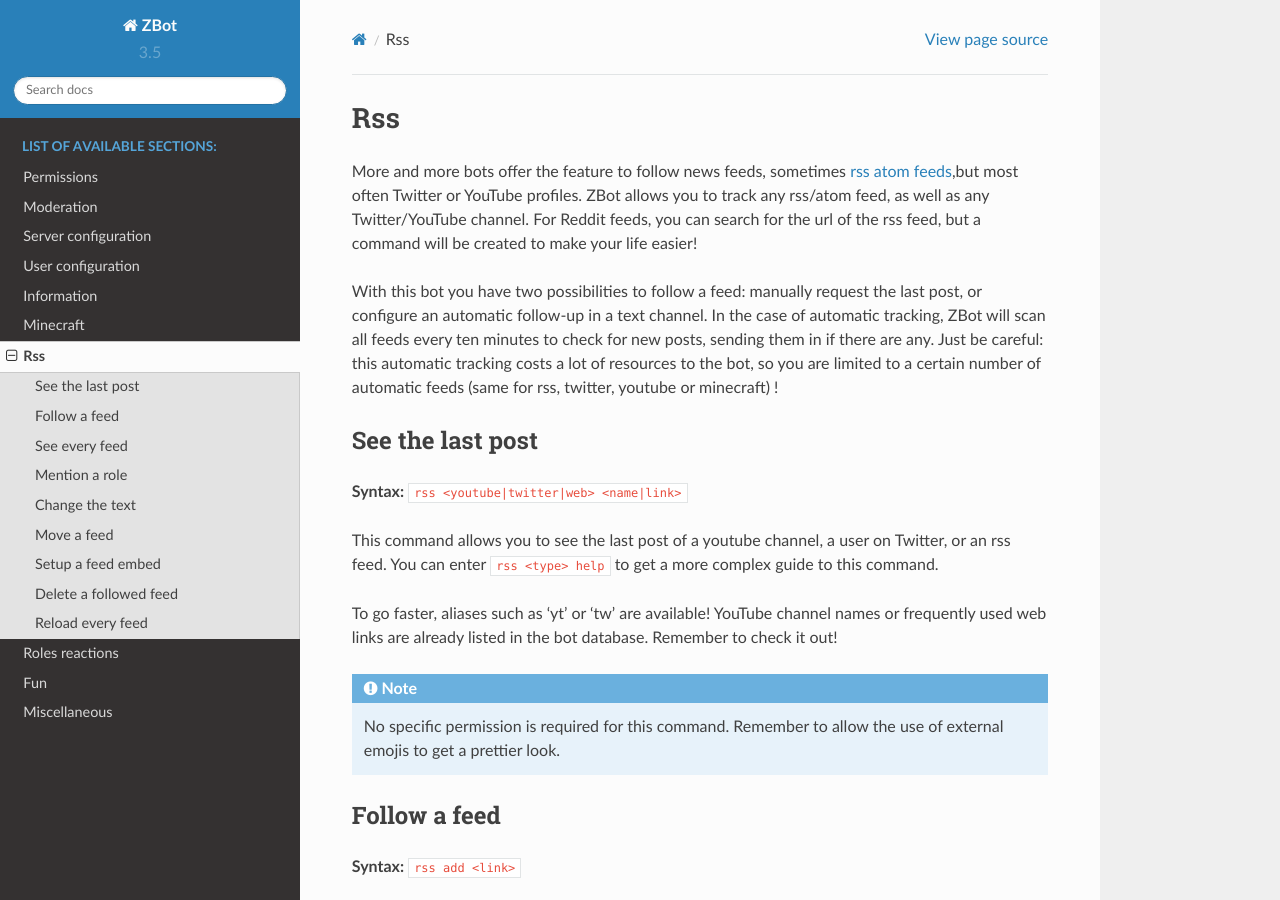
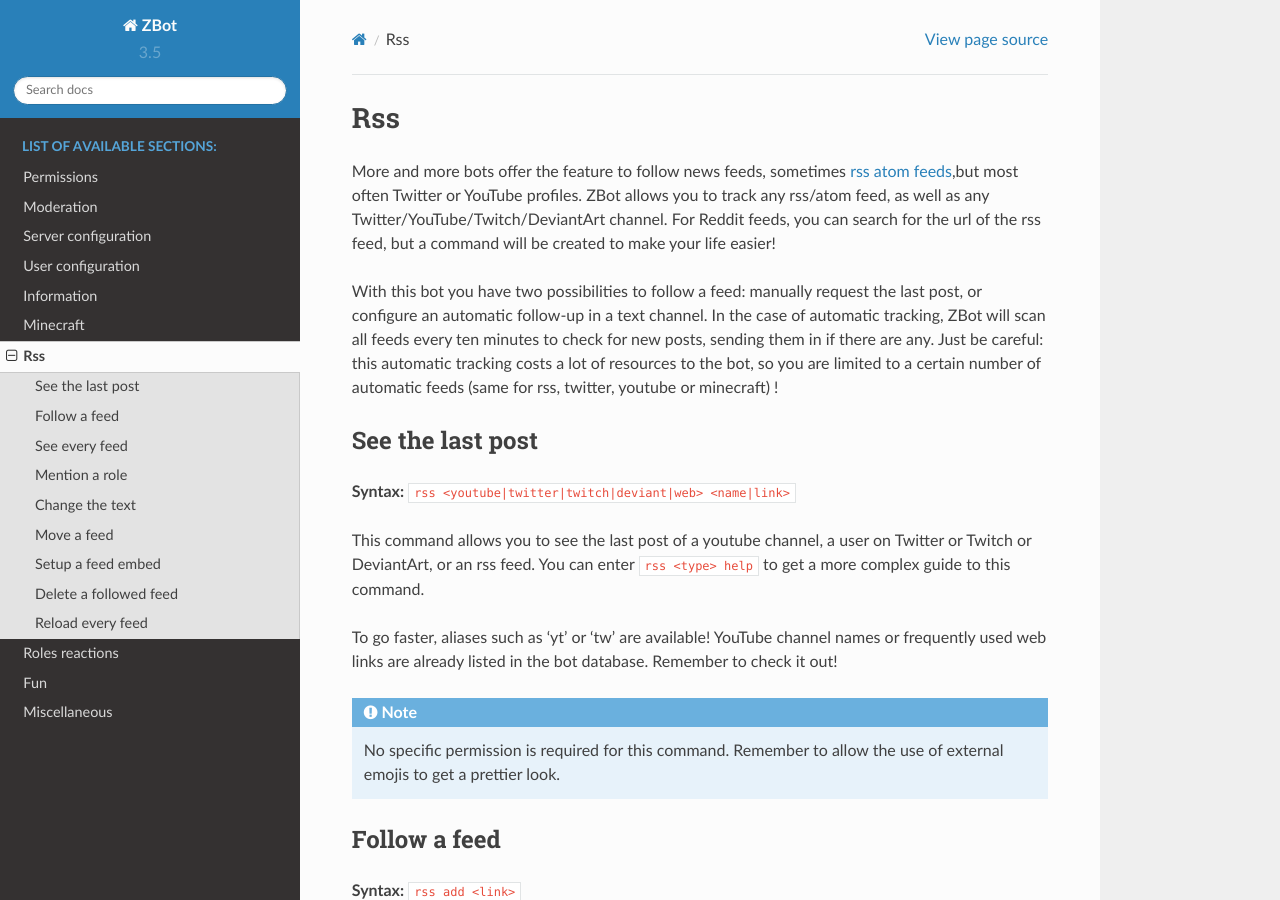
Before and after one commit to Axobot-org/Axobot, a Sphinx documentation site: the page built from docs/rss.rst, in a window 1280 px wide and 900 px high. Built offline with Sphinx 7.4.7 and the Read the Docs theme 2.0.0, drawn with Linux system fonts in a browser that asks for light colours; some of the changed text lies outside the part shown.

Commit message:
[update] rss doc

```diff
--- a/docs/rss.rst
+++ b/docs/rss.rst
@@ -2,7 +2,7 @@
 Rss
 ===
 
-More and more bots offer the feature to follow news feeds, sometimes `rss atom feeds <https://en.wikipedia.org/wiki/RSS>`_,but most often Twitter or YouTube profiles. ZBot allows you to track any rss/atom feed, as well as any Twitter/YouTube channel. For Reddit feeds, you can search for the url of the rss feed, but a command will be created to make your life easier!
+More and more bots offer the feature to follow news feeds, sometimes `rss atom feeds <https://en.wikipedia.org/wiki/RSS>`_,but most often Twitter or YouTube profiles. ZBot allows you to track any rss/atom feed, as well as any Twitter/YouTube/Twitch/DeviantArt channel. For Reddit feeds, you can search for the url of the rss feed, but a command will be created to make your life easier!
 
 With this bot you have two possibilities to follow a feed: manually request the last post, or configure an automatic follow-up in a text channel. In the case of automatic tracking, ZBot will scan all feeds every ten minutes to check for new posts, sending them in if there are any. Just be careful: this automatic tracking costs a lot of resources to the bot, so you are limited to a certain number of automatic feeds (same for rss, twitter, youtube or minecraft) !
 
@@ -11,9 +11,9 @@
 See the last post
 -----------------
 
-**Syntax:** :code:`rss <youtube|twitter|web> <name|link>`
+**Syntax:** :code:`rss <youtube|twitter|twitch|deviant|web> <name|link>`
 
-This command allows you to see the last post of a youtube channel, a user on Twitter, or an rss feed. You can enter :code:`rss <type> help` to get a more complex guide to this command.
+This command allows you to see the last post of a youtube channel, a user on Twitter or Twitch or DeviantArt, or an rss feed. You can enter :code:`rss <type> help` to get a more complex guide to this command.
 
 To go faster, aliases such as 'yt' or 'tw' are available! YouTube channel names or frequently used web links are already listed in the bot database. Remember to check it out!
 
@@ -52,7 +52,7 @@
 
 This rss flow tracking option allows you to notify a role when a new post arrives. The roles mentioned are different between rss flows, which allows you a greater handling.
 
-The "flow ID" argument is the identifier of the flow (found with the command `rss list<#see-every-feed>`_). If you do not enter this argument, or if the feed can't be found, the bot will open a menu where you can choose which feed to modify. Then another menu will allow you to choose which roles you want to mention.
+The "flow ID" argument is the identifier of the flow (found with the command `rss list <#see-every-feed>`_). If you do not enter this argument, or if the feed can't be found, the bot will open a menu where you can choose which feed to modify. Then another menu will allow you to choose which roles you want to mention.
 
 .. warning:: For this command too, the bot needs "`Embed Links <perms.html#embed-links>`_" permission!
 
```
